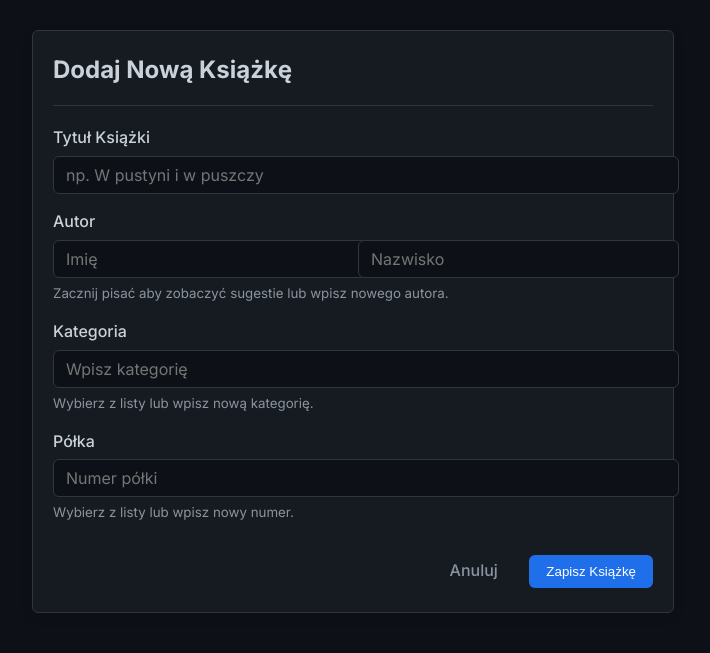
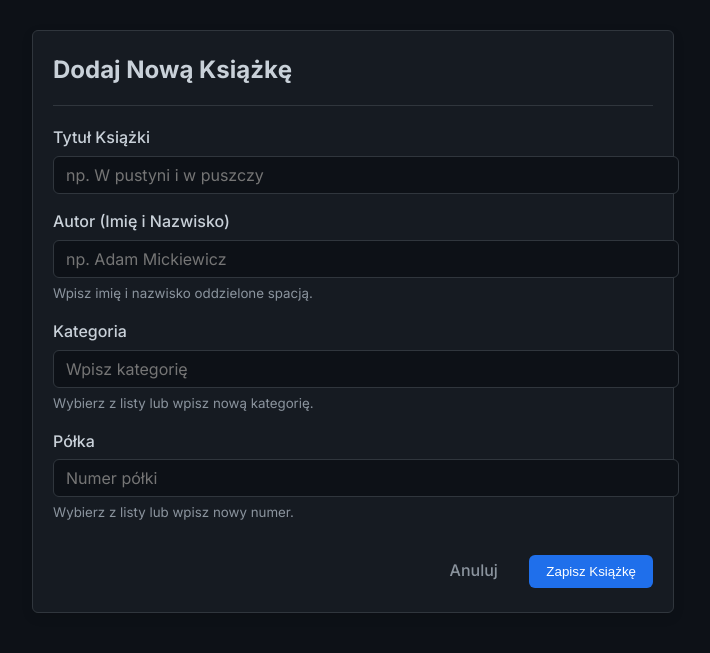
Before and after one commit to grajekmil/filip, a PHP site: page /add_book.php in a window 1280 px wide. Shown: the part 92-745 px from the top of the page, without its empty margins (287-997 px from the left). Run offline with PHP 8.4, Linux system fonts and the light colour scheme; data that the repository does not hold is empty.

Commit message:
Uproszczenie pola autora - polaczenie imienia i nazwiska w jeden input z podzialem po spacji

```diff
--- a/php/add_book.php
+++ b/php/add_book.php
@@ -7,12 +7,19 @@ $message = '';
 // Obsługa formularza (POST)
 if ($_SERVER['REQUEST_METHOD'] === 'POST') {
     $tytul = trim($_POST['tytul']);
-    $imie_autora = trim($_POST['imie_autora']);
-    $nazwisko_autora = trim($_POST['nazwisko_autora']);
+    $autor_full = trim($_POST['autor_full']);
     $nazwa_kategorii = trim($_POST['nazwa_kategorii']);
     $numer_polki = trim($_POST['numer_polki']);
 
-    if ($tytul && $imie_autora && $nazwisko_autora && $nazwa_kategorii && $numer_polki) {
+    if ($tytul && $autor_full && $nazwa_kategorii && $numer_polki) {
+        // Podział autora na imię i nazwisko (po pierwszej spacji)
+        $parts = explode(' ', $autor_full, 2);
+        $imie_autora = $parts[0];
+        $nazwisko_autora = isset($parts[1]) ? $parts[1] : '';
+
+        if (empty($nazwisko_autora)) {
+            $message = '<div class="alert alert-error">Proszę podać co najmniej imię i nazwisko autora (oddzielone spacją).</div>';
+        } else {
             try {
                 // Wywołanie procedury składowanej Smart Insert
                 $stmt = $pdo->prepare("CALL DodajKsiazkeZAutorem(?, ?, ?, ?, ?)");
@@ -21,13 +28,14 @@ if ($_SERVER['REQUEST_METHOD'] === 'POST') {
             } catch (PDOException $e) {
                 $message = '<div class="alert alert-error">Błąd bazy danych: ' . $e->getMessage() . '</div>';
             }
+        }
     } else {
         $message = '<div class="alert alert-error">Proszę wypełnić wszystkie pola.</div>';
     }
 }
 
 // Pobieranie danych do list
-$autorzy = $pdo->query("SELECT * FROM autorzy ORDER BY nazwisko")->fetchAll();
+$autorzy = $pdo->query("SELECT DISTINCT CONCAT(imie, ' ', nazwisko) as full_name FROM autorzy ORDER BY nazwisko")->fetchAll();
 $kategorie = $pdo->query("SELECT * FROM kategorie ORDER BY nazwa_kategori")->fetchAll();
 $polki = $pdo->query("SELECT * FROM polki ORDER BY numer_polki")->fetchAll();
 ?>
@@ -44,32 +52,15 @@ $polki = $pdo->query("SELECT * FROM polki ORDER BY numer_polki")->fetchAll();
         </div>
 
         <div class="form-group">
-            <label for="imie_autora">Autor</label>
-            <div style="display: flex; gap: 10px;">
-                <div style="flex: 1;">
-                    <input type="text" name="imie_autora" id="imie_autora" required placeholder="Imię"
-                        list="imiona_list" style="width: 100%;">
-                    <datalist id="imiona_list">
+            <label for="autor_full">Autor (Imię i Nazwisko)</label>
+            <input type="text" name="autor_full" id="autor_full" required placeholder="np. Adam Mickiewicz"
+                list="autorzy_list" style="width: 100%;">
+            <datalist id="autorzy_list">
                 <?php foreach ($autorzy as $autor): ?>
-                            <option value="<?= htmlspecialchars($autor['imie']) ?>">
-                                <?= htmlspecialchars($autor['imie']) ?>
-                            </option>
+                    <option value="<?= htmlspecialchars($autor['full_name']) ?>"><?= htmlspecialchars($autor['full_name']) ?></option>
                 <?php endforeach; ?>
             </datalist>
-                </div>
-                <div style="flex: 1;">
-                    <input type="text" name="nazwisko_autora" id="nazwisko_autora" required placeholder="Nazwisko"
-                        list="nazwiska_list" style="width: 100%;">
-                    <datalist id="nazwiska_list">
-                        <?php foreach ($autorzy as $autor): ?>
-                                <option value="<?= htmlspecialchars($autor['nazwisko']) ?>"><?= htmlspecialchars($autor['nazwisko']) ?>
-                            </option>
-                        <?php endforeach; ?>
-                    </datalist>
-                </div>
-            </div>
-            <small style="color: #8b949e; display: block; margin-top: 5px;">Zacznij pisać aby zobaczyć sugestie lub
-                wpisz nowego autora.</small>
+            <small style="color: #8b949e; display: block; margin-top: 5px;">Wpisz imię i nazwisko oddzielone spacją.</small>
         </div>
 
         <div class="form-group">
@@ -78,8 +69,7 @@ $polki = $pdo->query("SELECT * FROM polki ORDER BY numer_polki")->fetchAll();
                 list="kategorie_list">
             <datalist id="kategorie_list">
                 <?php foreach ($kategorie as $kategoria): ?>
-                        <option value="<?= htmlspecialchars($kategoria['nazwa_kategori']) ?>"><?= htmlspecialchars($kategoria['nazwa_kategori']) ?>
-                            </option>
+                    <option value="<?= htmlspecialchars($kategoria['nazwa_kategori']) ?>"><?= htmlspecialchars($kategoria['nazwa_kategori']) ?></option>
                 <?php endforeach; ?>
             </datalist>
             <small style="color: #8b949e; display: block; margin-top: 5px;">Wybierz z listy lub wpisz nową
@@ -92,8 +82,7 @@ $polki = $pdo->query("SELECT * FROM polki ORDER BY numer_polki")->fetchAll();
                 list="polki_list">
             <datalist id="polki_list">
                 <?php foreach ($polki as $polka): ?>
-                        <option value="<?= htmlspecialchars($polka['numer_polki']) ?>">Półka nr <?= htmlspecialchars($polka['numer_polki']) ?>
-                            </option>
+                    <option value="<?= htmlspecialchars($polka['numer_polki']) ?>">Półka nr <?= htmlspecialchars($polka['numer_polki']) ?></option>
                 <?php endforeach; ?>
             </datalist>
             <small style="color: #8b949e; display: block; margin-top: 5px;">Wybierz z listy lub wpisz nowy
```
Lines whose indentation alone changed are shown as unchanged.
